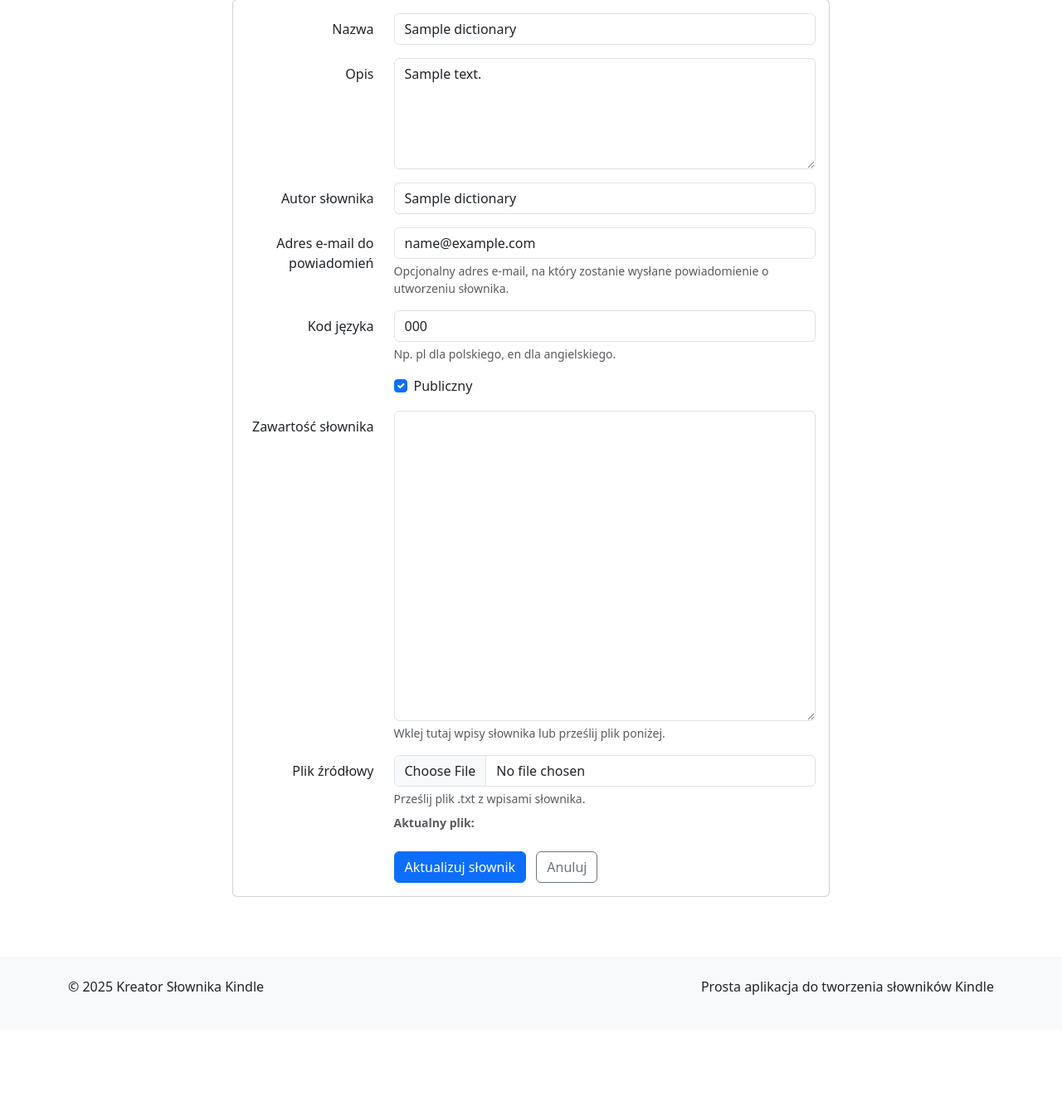
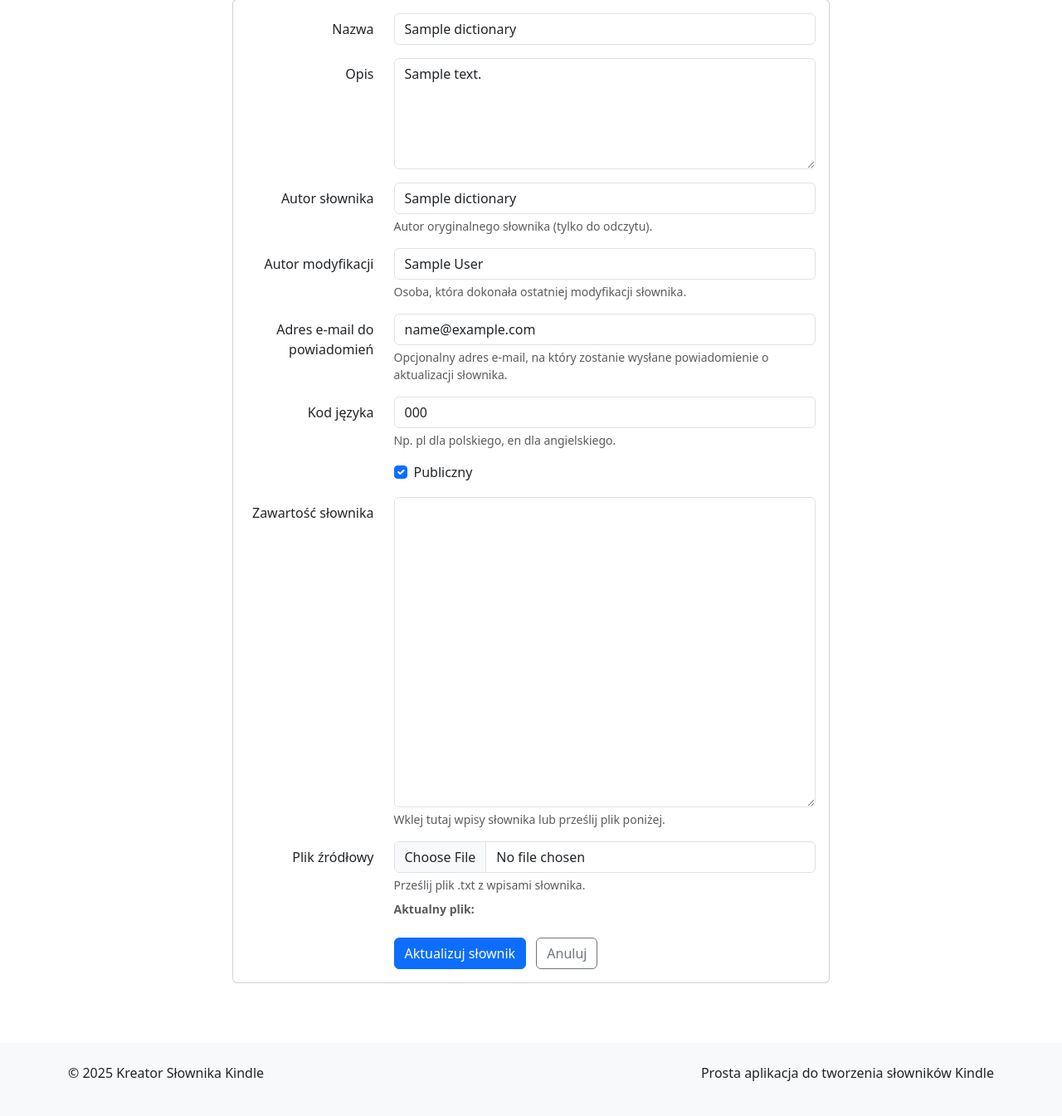
Before and after one commit to MarekWo/kindle_dict, a Django app: page /dictionary/00000000-0000-0000-0000-000000000001/update/ in a window 1280 px wide. Shown: the part 653-1998 px from the top of the page at 83% size. Before the commit the page ends 1852 px from the top, so only its background shows below. Run offline with Django 4.2, Linux system fonts and the light colour scheme; a user stored in the database is signed in; tables that the repository leaves empty hold one stand-in row (values such as "Sample post"); parts of the project's set-up code (start-up, migrations or seed data) failed here and were passed over.

```diff
--- a/src/dictionary/admin.py
+++ b/src/dictionary/admin.py
@@ -12,13 +12,13 @@ from .models import Dictionary, DictionarySuggestion, SMTPConfiguration
 @admin.register(Dictionary)
 class DictionaryAdmin(admin.ModelAdmin):
     """Admin for Dictionary model"""
-    list_display = ('name', 'creator_name', 'language_code', 'status', 'is_public', 'build_version', 'created_at', 'built_at')
+    list_display = ('name', 'creator_name', 'updater_name', 'language_code', 'status', 'is_public', 'build_version', 'created_at', 'built_at')
     list_filter = ('status', 'is_public', 'language_code')
-    search_fields = ('name', 'description', 'creator_name')
+    search_fields = ('name', 'description', 'creator_name', 'updater_name')
     readonly_fields = ('id', 'created_at', 'updated_at', 'built_at')
     fieldsets = (
         (None, {
-            'fields': ('id', 'name', 'description', 'creator_name', 'language_code', 'is_public')
+            'fields': ('id', 'name', 'description', 'creator_name', 'updater_name', 'language_code', 'is_public')
         }),
         (_('Files'), {
             'fields': ('source_file', 'html_file', 'opf_file', 'jpg_file', 'mobi_file', 'json_file', 'zip_file')
--- a/src/dictionary/forms.py
+++ b/src/dictionary/forms.py
@@ -129,6 +129,66 @@ class SMTPConfigurationForm(forms.ModelForm):
 
         return cleaned_data
 
+class DictionaryUpdateForm(forms.ModelForm):
+    """Form for updating an existing dictionary"""
+
+    # You can also provide content via textarea instead of a file
+    content = forms.CharField(
+        widget=forms.Textarea(attrs={'rows': 15, 'class': 'form-control'}),
+        required=False,
+        label=_("Zawartość słownika"),
+        help_text=_("Wklej tutaj wpisy słownika lub prześlij plik poniżej.")
+    )
+
+    # Add validators to ensure only .txt files are uploaded
+    source_file = forms.FileField(
+        required=False,
+        validators=[FileExtensionValidator(allowed_extensions=['txt'])],
+        label=_("Plik źródłowy"),
+        help_text=_("Prześlij plik .txt z wpisami słownika."),
+        widget=forms.FileInput(attrs={'class': 'form-control'})
+    )
+
+    class Meta:
+        model = Dictionary
+        fields = ['name', 'description', 'creator_name', 'updater_name', 'notification_email', 'language_code', 'is_public', 'source_file']
+        widgets = {
+            'name': forms.TextInput(attrs={'class': 'form-control'}),
+            'description': forms.Textarea(attrs={'class': 'form-control', 'rows': 5}),
+            'creator_name': forms.TextInput(attrs={'class': 'form-control', 'readonly': 'readonly'}),
+            'updater_name': forms.TextInput(attrs={'class': 'form-control'}),
+            'notification_email': forms.EmailInput(attrs={'class': 'form-control'}),
+            'language_code': forms.TextInput(attrs={'class': 'form-control'}),
+            'is_public': forms.CheckboxInput(attrs={'class': 'form-check-input'}),
+        }
+        labels = {
+            'name': _('Nazwa'),
+            'description': _('Opis'),
+            'creator_name': _('Autor słownika'),
+            'updater_name': _('Autor modyfikacji'),
+            'notification_email': _('Adres e-mail do powiadomień'),
+            'language_code': _('Kod języka'),
+            'is_public': _('Publiczny'),
+        }
+        help_texts = {
+            'creator_name': _('Autor oryginalnego słownika (tylko do odczytu).'),
+            'updater_name': _('Osoba, która dokonała ostatniej modyfikacji słownika.'),
+            'notification_email': _('Opcjonalny adres e-mail, na który zostanie wysłane powiadomienie o aktualizacji słownika.'),
+            'language_code': _('Np. pl dla polskiego, en dla angielskiego.'),
+        }
+
+    def clean(self):
+        cleaned_data = super().clean()
+        content = cleaned_data.get("content")
+        source_file = cleaned_data.get("source_file")
+
+        # Either content or source_file must be provided
+        if not content and not source_file:
+            raise forms.ValidationError(_("Musisz albo podać zawartość, albo przesłać plik."))
+
+        return cleaned_data
+
+
 class DictionarySuggestionForm(forms.ModelForm):
     """Form for submitting a dictionary suggestion"""
 
--- a/src/dictionary/models.py
+++ b/src/dictionary/models.py
@@ -44,6 +44,11 @@ class Dictionary(models.Model):
     creator_name = models.CharField(
         max_length=255,
         verbose_name=_("Creator Name")
+    )
+    updater_name = models.CharField(
+        max_length=255,
+        blank=True,
+        verbose_name=_("Updater Name")
     )
     notification_email = models.EmailField(
         blank=True,
--- a/src/dictionary/views.py
+++ b/src/dictionary/views.py
@@ -19,7 +19,7 @@ from django.utils import timezone
 from django.conf import settings
 
 from .models import Dictionary, DictionarySuggestion, SMTPConfiguration
-from .forms import DictionaryForm, DictionarySuggestionForm, SMTPConfigurationForm
+from .forms import DictionaryForm, DictionarySuggestionForm, SMTPConfigurationForm, DictionaryUpdateForm
 from .tasks import process_dictionary
 from .email_utils import send_test_email
 
@@ -287,7 +287,7 @@ def dictionary_delete(request, pk):
 class DictionaryUpdateView(LoginRequiredMixin, UserPassesTestMixin, UpdateView):
     """View to update an existing dictionary"""
     model = Dictionary
-    form_class = DictionaryForm
+    form_class = DictionaryUpdateForm
     template_name = 'dictionary/update.html'
     login_url = reverse_lazy('login')
 
@@ -314,6 +314,13 @@ class DictionaryUpdateView(LoginRequiredMixin, UserPassesTestMixin, UpdateView):
             except:
                 pass
 
+        # Set updater_name to the user's full name
+        if self.request.user.is_authenticated:
+            user = self.request.user
+            full_name = f"{user.first_name} {user.last_name}".strip()
+            if full_name:  # Only set if the user has a name
+                initial['updater_name'] = full_name
+
         return initial
 
     def form_valid(self, form):
@@ -323,6 +330,13 @@ class DictionaryUpdateView(LoginRequiredMixin, UserPassesTestMixin, UpdateView):
 
         # Increment build version
         self.object.build_version += 1
+
+        # Set updater_name if not provided
+        if not self.object.updater_name and self.request.user.is_authenticated:
+            user = self.request.user
+            full_name = f"{user.first_name} {user.last_name}".strip()
+            if full_name:
+                self.object.updater_name = full_name
 
         # Handle content from textarea if provided
         content = form.cleaned_data.get('content')
--- a/src/templates/dictionary/update.html
+++ b/src/templates/dictionary/update.html
@@ -71,6 +71,19 @@ Proste_słowo | {odmiana1, odmiana2} Definicja prostego słowa.</pre>
                                 {% endif %}
                                 {% if form.creator_name.help_text %}
                                     <div class="form-text">{{ form.creator_name.help_text }}</div>
+                                {% endif %}
+                            </div>
+                        </div>
+
+                        <div class="mb-3 row">
+                            <label for="{{ form.updater_name.id_for_label }}" class="col-sm-3 col-form-label text-sm-end">{{ form.updater_name.label }}</label>
+                            <div class="col-sm-9">
+                                {{ form.updater_name }}
+                                {% if form.updater_name.errors %}
+                                    <div class="invalid-feedback d-block">{{ form.updater_name.errors }}</div>
+                                {% endif %}
+                                {% if form.updater_name.help_text %}
+                                    <div class="form-text">{{ form.updater_name.help_text }}</div>
                                 {% endif %}
                             </div>
                         </div>
```
Also changed, not shown: src/dictionary/dictionary_creator.py (+20 -2 lines), src/dictionary/migrations/0007_dictionary_updater_name.py (added).
